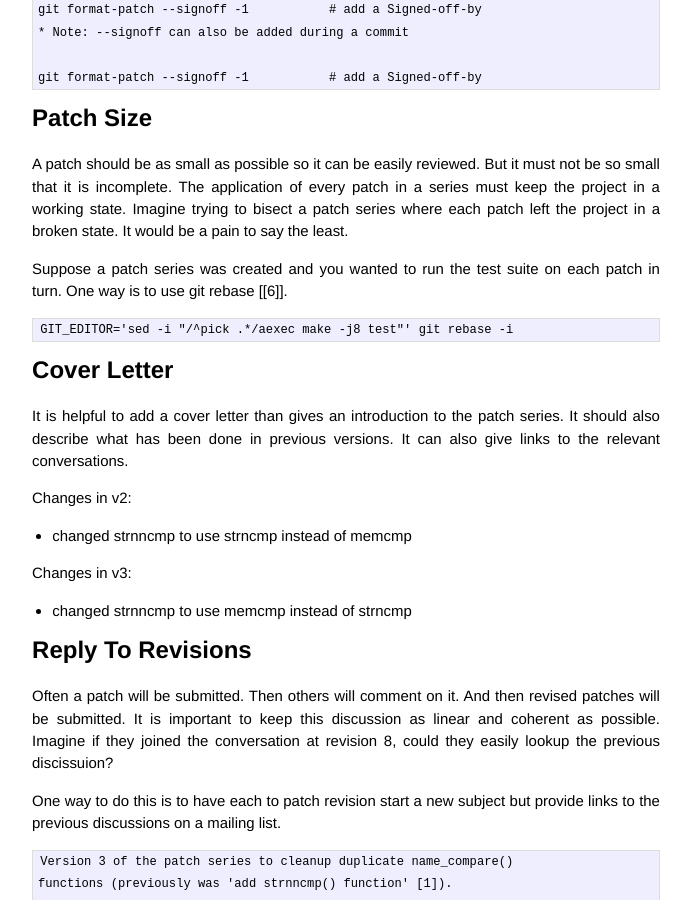
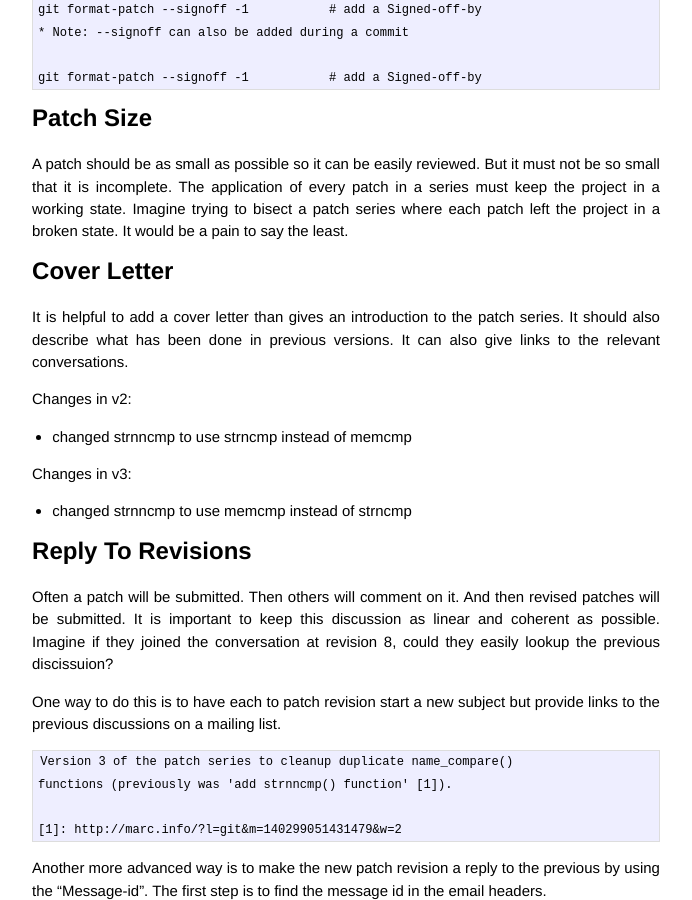
Before and after one commit to jmahler/jmahler.github.io, a Jekyll site: the page built from _posts/2014-06-11-linus-dev.md, in a window 1280 px wide and 900 px high, scrolled down 1012 px. Shown: the whole window, without its empty margins (294-986 px from the left). Built offline with Jekyll 4.4.1, drawn with Linux system fonts in a browser that asks for light colours; Markdown is read by kramdown in place of the engine named in the settings.

Commit message:
remove patch series test example
Remove the example that shows how to run the Git test suite on every
test in a patch series.  It is a bit too advanced and unclear for this
document.

```diff
--- a/_posts/2014-06-11-linus-dev.md
+++ b/_posts/2014-06-11-linus-dev.md
@@ -63,11 +63,6 @@ But it must not be so small that it is incomplete.  The application
 of every patch in a series must keep the project in a working state.
 Imagine trying to bisect a patch series where each patch left the
 project in a broken state.  It would be a pain to say the least.
-
-Suppose a patch series was created and you wanted to run the test suite
-on each patch in turn.  One way is to use git rebase [[6]].
-
-    GIT_EDITOR='sed -i "/^pick .*/aexec make -j8 test"' git rebase -i
 
 Cover Letter
 ============
```
